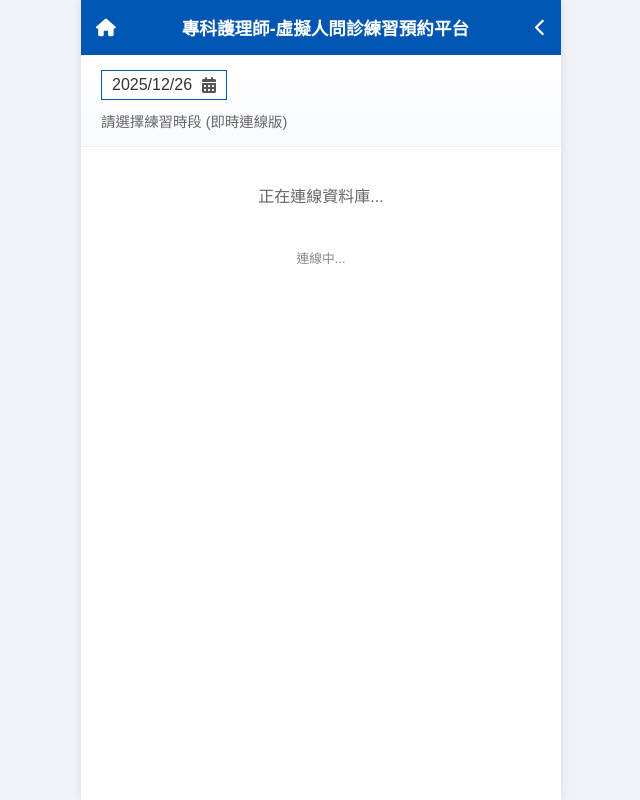
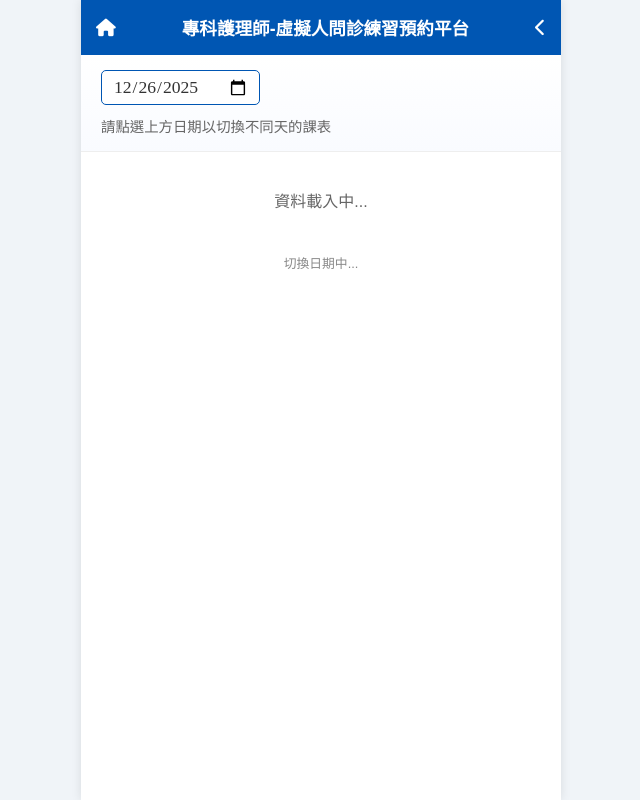
Before and after one commit to LinexEPA/NP-Virti-trainning, a plain HTML site: page index.html in a window 1280 px wide. Shown: the whole page, without its empty margins (319-959 px from the left). Drawn offline with Linux system fonts and the light colour scheme; no server answers.

Commit message:
Refactor date input and booking logic in index.html
Updated styles for date input and header, modified text for date selection prompt, and adjusted Firebase database references for booking functionality.

```diff
--- a/index.html
+++ b/index.html
@@ -31,11 +31,11 @@
         .header {
             background-color: var(--primary-blue);
             color: var(--header-text);
-            padding: 15px 15px; /* 稍微縮小左右間距以容納長標題 */
+            padding: 15px 15px;
             display: flex;
             align-items: center;
             justify-content: space-between;
-            font-size: 1.1rem; /* 稍微縮小字體以容納長標題 */
+            font-size: 1.1rem;
             font-weight: bold;
         }
         .date-section {
@@ -47,11 +47,23 @@
             display: flex;
             align-items: center;
             border: 1px solid var(--primary-blue);
+            border-radius: 5px;
             padding: 5px 10px;
             width: fit-content;
             background: #fff;
+            position: relative;
         }
-        .date-display { font-size: 1rem; color: var(--text-dark); border: none; outline: none; }
+        /* 修改日期輸入框樣式，讓它更好點選 */
+        .date-input {
+            font-size: 1.1rem;
+            color: var(--text-dark);
+            border: none;
+            outline: none;
+            background: transparent;
+            font-family: "Microsoft JhengHei";
+            cursor: pointer;
+        }
+
         .slots-grid {
             display: grid;
             grid-template-columns: repeat(3, 1fr);
@@ -131,16 +143,15 @@
 
     <div class="date-section">
         <div class="date-input-wrapper">
-            <span class="date-display" id="currentDate">2025/12/26</span>
-            <i class="fas fa-calendar-alt" style="margin-left: 10px; color: #555;"></i>
+            <input type="date" id="datePicker" class="date-input">
         </div>
         <div style="margin-top: 10px; font-size: 0.9rem; color: #666;">
-            請選擇練習時段 (即時連線版)
+            請點選上方日期以切換不同天的課表
         </div>
     </div>
 
     <div class="slots-grid" id="slotsContainer">
-        <p style="grid-column: 1/-1; text-align: center; color: #666;">正在連線資料庫...</p>
+        <p style="grid-column: 1/-1; text-align: center; color: #666;">正在讀取資料...</p>
     </div>
 
     <div class="status-bar" id="connectionStatus">連線中...</div>
@@ -158,9 +169,8 @@
 
 <script type="module">
     import { initializeApp } from "https://www.gstatic.com/firebasejs/10.7.1/firebase-app.js";
-    import { getDatabase, ref, set, onValue } from "https://www.gstatic.com/firebasejs/10.7.1/firebase-database.js";
+    import { getDatabase, ref, set, onValue, off } from "https://www.gstatic.com/firebasejs/10.7.1/firebase-database.js";
 
-    // 你的 Firebase 設定
     const firebaseConfig = {
         apiKey: "AIzaSyDdoji343owSU3lufOUVMLPaAL5phmOoYE",
         authDomain: "np-virti-booking-platform.firebaseapp.com",
@@ -174,28 +184,53 @@
     const app = initializeApp(firebaseConfig);
     const db = getDatabase(app);
 
-    // 設定日期
-    const targetDate = "2025-12-26";
-    document.getElementById('currentDate').textContent = targetDate.replace(/-/g, '/');
-
+    const datePicker = document.getElementById('datePicker');
     const slotsContainer = document.getElementById('slotsContainer');
     const statusText = document.getElementById('connectionStatus');
+
+    // 設定預設日期為「今天」
+    const today = new Date().toISOString().split('T')[0];
+    datePicker.value = today;
+
+    // 儲存目前的監聽器，以便切換日期時移除舊的
+    let currentDateStr = today;
+    let unsubscribe = null;
+
+    // 啟動程式
+    loadDataForDate(today);
+
+    // 當使用者改變日期時
+    datePicker.addEventListener('change', (e) => {
+        loadDataForDate(e.target.value);
+    });
+
+    function loadDataForDate(dateStr) {
+        currentDateStr = dateStr;
+        statusText.textContent = "切換日期中...";
+        slotsContainer.innerHTML = '<p style="grid-column: 1/-1; text-align: center; color: #666;">資料載入中...</p>';
+
+        // 移除舊日期的監聽 (如果有的話)
+        if (unsubscribe) {
+            // 在 Firebase v9，onValue 回傳的就是取消函式
+            unsubscribe();
+        }
+
+        // 建立新日期的監聽
+        const bookingsRef = ref(db, 'bookings/' + dateStr);
+
+        unsubscribe = onValue(bookingsRef, (snapshot) => {
+            const data = snapshot.val() || {};
+            statusText.textContent = `已顯示 ${dateStr} 的預約狀況`;
+            renderSlots(data);
+        }, (error) => {
+            statusText.textContent = "連線失敗";
+        });
+    }
 
     const timeSlots = [];
     for (let i = 8; i <= 22; i += 2) {
         timeSlots.push(i.toString().padStart(2, '0') + ":00");
     }
-
-    const bookingsRef = ref(db, 'bookings/' + targetDate);
-
-    onValue(bookingsRef, (snapshot) => {
-        const data = snapshot.val() || {};
-        statusText.textContent = "已連線至雲端系統";
-        renderSlots(data);
-    }, (error) => {
-        statusText.textContent = "連線失敗: " + error.message;
-        console.error(error);
-    });
 
     function renderSlots(bookedData) {
         slotsContainer.innerHTML = '';
@@ -216,7 +251,8 @@
     }
 
     window.handleBooking = function(time) {
-        set(ref(db, 'bookings/' + targetDate + '/' + time), true)
+        // 寫入當前選擇的日期
+        set(ref(db, 'bookings/' + currentDateStr + '/' + time), true)
             .then(() => {
                 const modal = document.getElementById('successModal');
                 const messageBox = document.getElementById('modalMessage');
@@ -224,7 +260,7 @@
                 modal.style.display = 'flex';
             })
             .catch((error) => {
-                alert("預約失敗，請檢查網路或是資料庫權限\n" + error.message);
+                alert("預約失敗: " + error.message);
             });
     };
 </script>
```
